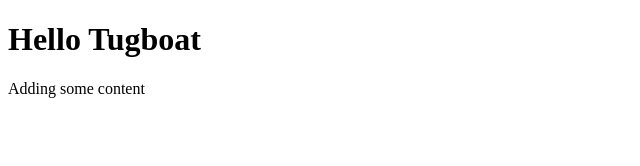
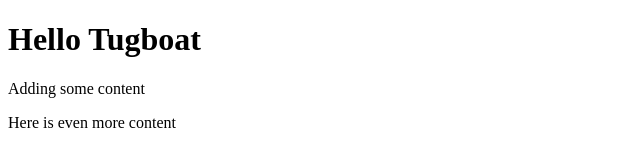
Before and after one commit to DBNubs/tugboat-test, a plain HTML site: page index.html in a window 1280 px wide. Shown: the whole page, without its empty margins (0-640 px from the left). Drawn offline with Linux system fonts and the light colour scheme.

Commit message:
More content

```diff
--- a/index.html
+++ b/index.html
@@ -9,5 +9,7 @@
   <h1>Hello Tugboat</h1>
 
   <p>Adding some content</p>
+
+  <p>Here is even more content</p>
 </body>
 </html>
```
